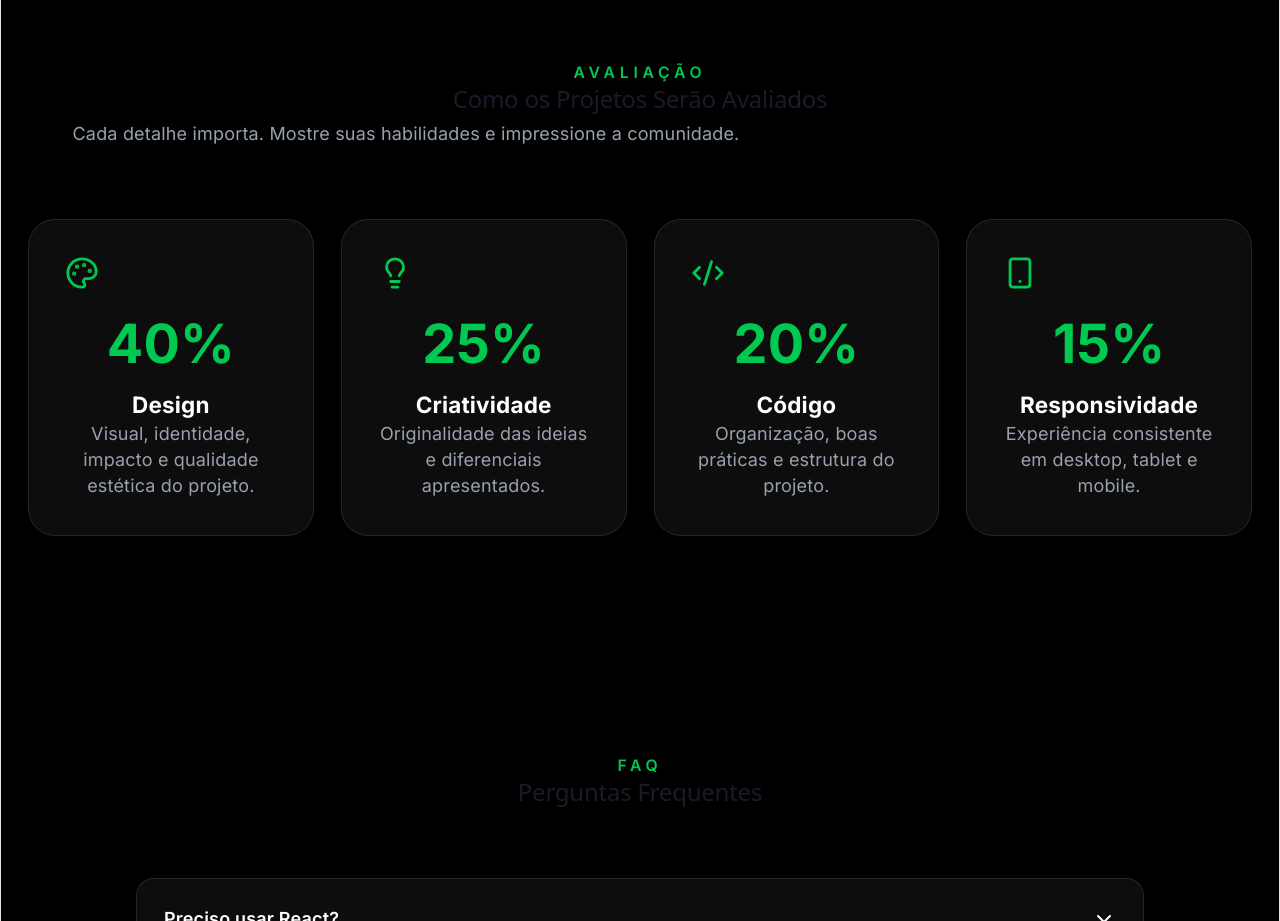
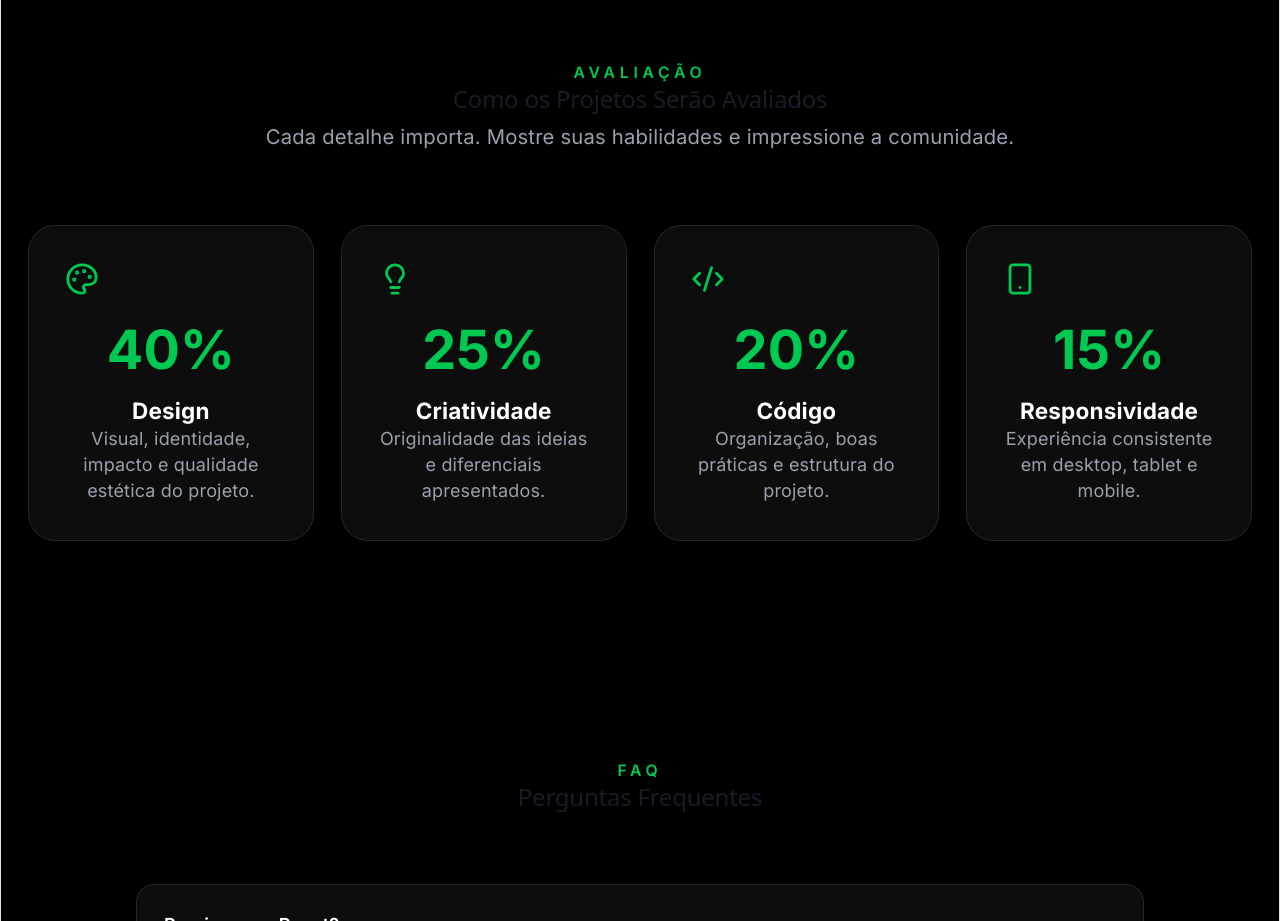
Before and after one commit to FrontArena/Frontarena-web, a React (Vite) app: page /monster in a window 1280 px wide. Shown: the part 2760-3681 px from the top of the page. Built offline with nearby package versions, Linux system fonts and the light colour scheme.

Commit message:
fix(Evaluation): adjust paragraph styling for improved layout and readability

```diff
--- a/src/pages/MonsterPage/components/Evaluation.jsx
+++ b/src/pages/MonsterPage/components/Evaluation.jsx
@@ -44,7 +44,7 @@ export default function Evaluation() {
                         Como os Projetos Serão Avaliados
                     </h2>
 
-                    <p className="mx-auto mt-4 max-w-2xl text-gray-400">
+                    <p className="mx-auto mt-6 max-w-2xl text-lg text-gray-400 align-middle inline-flex items-center gap-2">
                         Cada detalhe importa. Mostre suas habilidades e
                         impressione a comunidade.
                     </p>
```
